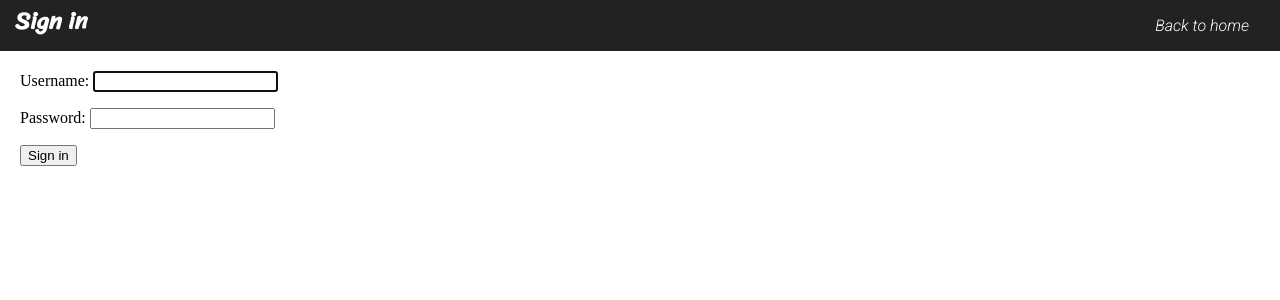
After one commit to vvkin/simple-blog-django, a Django app: page /accounts/login/ in a window 1280 px wide. The commit adds this page. Shown: the top 300 px of the page. Run offline with Django 3.2, Linux system fonts and the light colour scheme.

Commit message:
Add 'sign in' function

```diff
--- a/blog_project/settings.py
+++ b/blog_project/settings.py
@@ -123,3 +123,4 @@ USE_TZ = True
 # https://docs.djangoproject.com/en/3.0/howto/static-files/
 
 STATIC_URL = '/static/'
+LOGIN_REDIRECT_URL = 'home'
--- a/blog_project/urls.py
+++ b/blog_project/urls.py
@@ -19,4 +19,5 @@ from django.urls import path, include
 urlpatterns = [
     path('admin/', admin.site.urls),
     path('', include('blog.urls')),
+    path('accounts/', include('django.contrib.auth.urls'))
 ]
--- a/static/css/style.css
+++ b/static/css/style.css
@@ -5,6 +5,7 @@ div#head-wrapper{
     flex-direction: row;
     padding: 0px 15px;
     justify-content: space-between;
+    margin-bottom: 20px;
 }
 
 body{
@@ -68,3 +69,24 @@ nav#right-nav li a:hover{
     background-color: #000;
     color: white;
 }
+
+.no-select {
+    -webkit-touch-callout: none;
+      -webkit-user-select: none;
+       -khtml-user-select: none;
+         -moz-user-select: none;
+          -ms-user-select: none;
+              user-select: none;
+  }
+
+p#is-logged{
+    color:green;
+    font-size: 18px;
+    font-weight: bold;
+}
+
+p#not-logged{
+    color: red;
+    font-size: 18px;
+    font-weight: bold;
+}
--- a/templates/base.html
+++ b/templates/base.html
@@ -11,7 +11,7 @@
               rel="stylesheet">
     </head>
     <body>
-        <div id = "head-wrapper">
+        <div id = "head-wrapper" class="no-select">
             <header id = "main-page-header">
                 {% block header_content %}
                 {% endblock header_content %}
--- /dev/null
+++ b/templates/registration/login.html
@@ -0,0 +1,21 @@
+{% extends 'base.html' %}
+
+{% block title %}
+    <title>Sign in</title>
+{% endblock title %}
+
+{% block header_content %}
+    <h1 id="main-page-header">Sign in</h1>
+{% endblock header_content %}
+
+{% block right_nav_content %}
+    <a href = "{% url 'home' %}">Back to home</a>
+{% endblock right_nav_content %}
+
+{% block content %}
+    <form method="POST">
+        {% csrf_token %}
+        {{ form.as_p }}
+        <button type="submit">Sign in</button>
+    </form>
+{% endblock content %}
```
Also changed, not shown: templates/home.html (+6 -1 lines).
